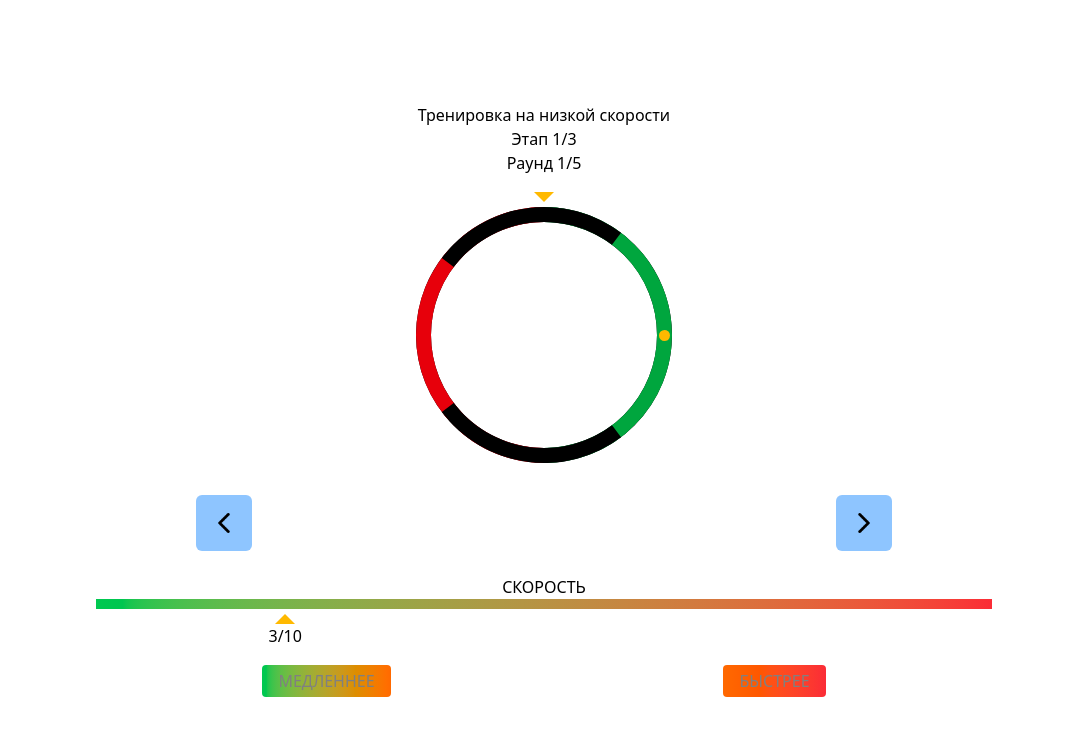
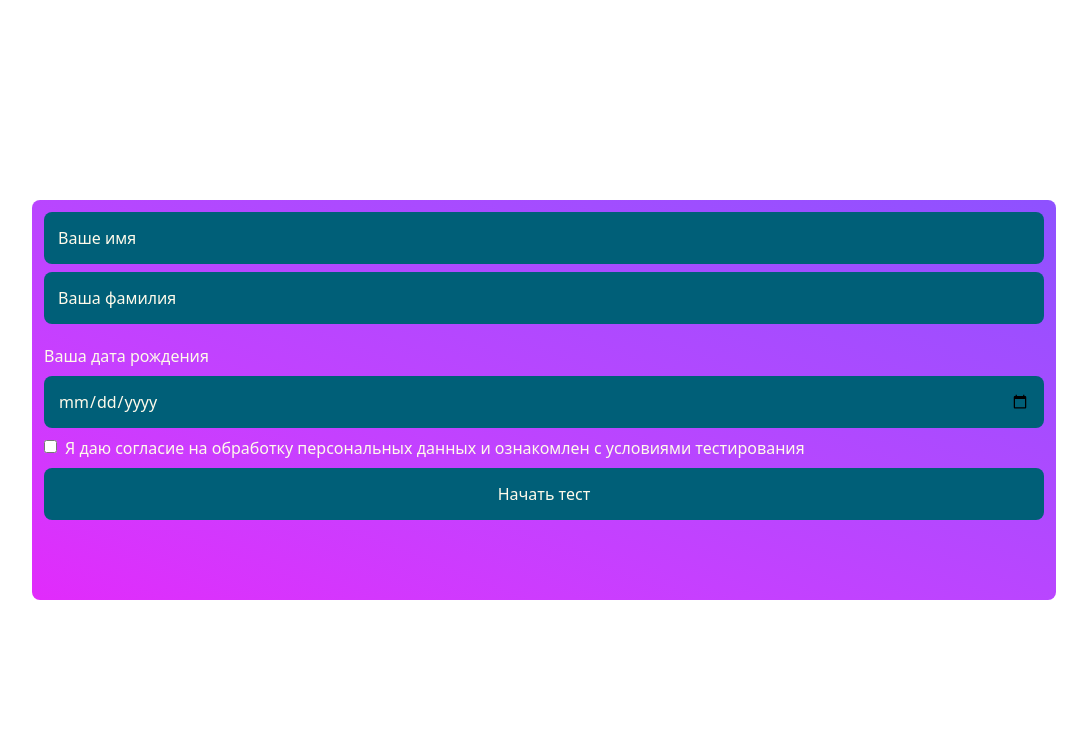
Before and after one commit to IlyaShevchenkoSwimmer/SvetikPsychoTest, a React (Vite) app: page / in a window 1280 px wide. Shown: the top 736 px of the page, without its empty margins (96-1183 px from the left). Built offline with nearby package versions, Linux system fonts and the light colour scheme.

Commit message:
made user form before game

```diff
--- a/src/App.tsx
+++ b/src/App.tsx
@@ -14,8 +14,10 @@ import { nextRound, roundState } from "./store/roundSlice";
 import { setInitClient } from "./store/angleClientSlice";
 import { setBottom, setTop } from "./store/ballZIndexSlice";
 import ThankModal from "./components/ThankModal";
+import AgreeForm from "./components/AgreeForm.tsx";
 
 import { addResult, Result, resultsState } from "./store/resultsSlice";
+import { agreeFormState } from "./store/agreeFormSlice.ts";
 
 function delay(ms: number) {
   return new Promise((resolve) =>
@@ -31,7 +33,7 @@ function App() {
   const speed = useAppSelector(speedState);
   const playerAngle = useAppSelector(angleState);
   const results = useAppSelector(resultsState);
-
+  const agreed = useAppSelector(agreeFormState);
   const round = useAppSelector(roundState);
 
   useEffect(() => {
@@ -99,10 +101,10 @@ function App() {
   }, []);
 
   useEffect(() => {
-    if (!play) {
+    if (!play && agreed) {
       document.addEventListener("click", playCallback);
     }
-  }, [round]);
+  }, [round, agreed]);
 
   useEffect(() => {
     if (round > 5 && round < 11) {
@@ -126,6 +128,7 @@ function App() {
 
   return (
     <>
+      <AgreeForm />
       <ThankModal />
       <main className="flex flex-col justify-center items-center h-svh overflow-hidden">
         <h1 className="mb-8 text-center">
--- /dev/null
+++ b/src/components/AgreeForm.tsx
@@ -0,0 +1,74 @@
+import { agreed, agreeFormState } from "../store/agreeFormSlice";
+import { useAppDispatch, useAppSelector } from "../store/hooks";
+
+export default function AgreeForm() {
+  const dispatch = useAppDispatch();
+  const agreedState = useAppSelector(agreeFormState);
+  return (
+    <div
+      className="fixed top-0 left-0 w-full h-dvh bg-white flex items-center justify-center"
+      style={{
+        zIndex: agreedState ? -200 : 200,
+        visibility: agreedState ? "hidden" : "visible",
+      }}
+    >
+      <form
+        onSubmit={(event) => {
+          event.preventDefault();
+          const firstName = (
+            document.getElementById("first-name") as HTMLInputElement
+          ).value;
+          const lastName = (
+            document.getElementById("last-name") as HTMLInputElement
+          ).value;
+          const birthDate = (
+            document.getElementById("birth-date") as HTMLInputElement
+          ).value;
+          console.log(firstName, lastName, birthDate);
+          dispatch(agreed());
+        }}
+        className="w-[80%] h-100 p-3 flex flex-col gap-2 bg-linear-to-bl from-violet-500 to-fuchsia-500 rounded-lg text-amber-50"
+      >
+        <input
+          type="text"
+          id="first-name"
+          placeholder="Ваше имя"
+          className="rounded-lg bg-cyan-800 p-3 border-2 border-solid border-transparent outline-0 focus:border-2 focus:border-solid focus:border-blue-500 placeholder:text-amber-50"
+          required
+        />
+        <input
+          type="text"
+          id="last-name"
+          placeholder="Ваша фамилия"
+          className="rounded-lg bg-cyan-800 p-3 border-2 border-solid border-transparent outline-0 focus:border-2 focus:border-solid focus:border-blue-500 placeholder:text-amber-50"
+          required
+        />
+
+        <label htmlFor="birth-date" className="mt-3">
+          Ваша дата рождения
+        </label>
+        <input
+          type="date"
+          id="birth-date"
+          name="birth-date"
+          className="rounded-lg bg-cyan-800 p-3 border-2 border-solid border-transparent outline-0 focus:border-2 focus:border-solid focus:border-blue-500 "
+          required
+        />
+
+        <div className="flex items-start gap-2">
+          <input type="checkbox" className="mt-1 accent-blue-500" required />
+          <span>
+            Я даю согласие на обработку персональных данных и ознакомлен с
+            условиями тестирования
+          </span>
+        </div>
+
+        <input
+          type="submit"
+          value="Начать тест"
+          className="rounded-lg bg-cyan-800 p-3 border-2 border-solid border-transparent outline-0"
+        />
+      </form>
+    </div>
+  );
+}
--- /dev/null
+++ b/src/store/agreeFormSlice.ts
@@ -0,0 +1,26 @@
+import { createSlice } from "@reduxjs/toolkit";
+import type { RootState } from "./index";
+
+export interface agreeInitState {
+  value: boolean;
+}
+
+const initialState: agreeInitState = {
+  value: false,
+};
+
+const agreeFormSlice = createSlice({
+  name: "agree",
+  initialState,
+  reducers: {
+    agreed: (state) => {
+      state.value = true;
+    },
+  },
+});
+
+export const { agreed } = agreeFormSlice.actions;
+
+export const agreeFormState = (state: RootState) => state.agree.value;
+
+export default agreeFormSlice.reducer;
--- a/src/store/index.ts
+++ b/src/store/index.ts
@@ -6,6 +6,7 @@ import playSlice from "./playSlice";
 import roundSlice from "./roundSlice";
 import ballZIndexSlice from "./ballZIndexSlice";
 import resultsSlice from "./resultsSlice";
+import agreeFormSlice from "./agreeFormSlice";
 
 const store = configureStore({
   reducer: {
@@ -16,6 +17,7 @@ const store = configureStore({
     round: roundSlice,
     zIndex: ballZIndexSlice,
     results: resultsSlice,
+    agree: agreeFormSlice,
   },
 });
 
```
